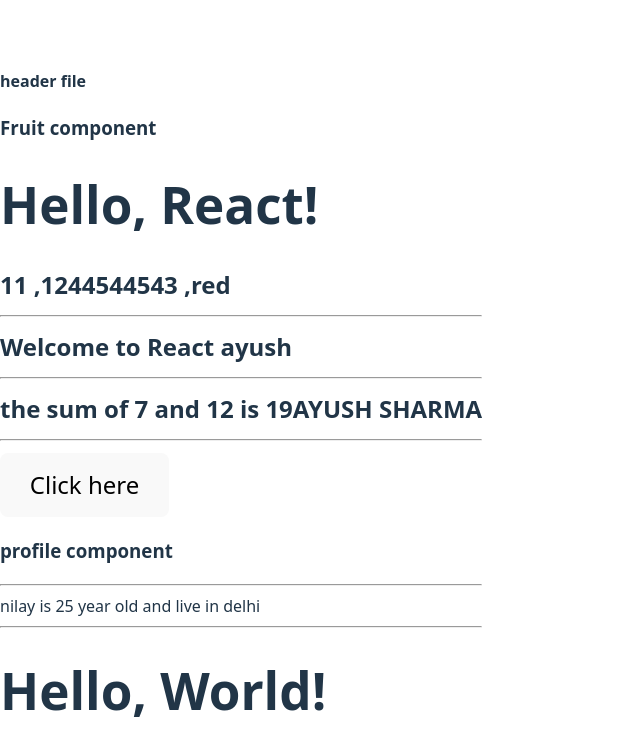
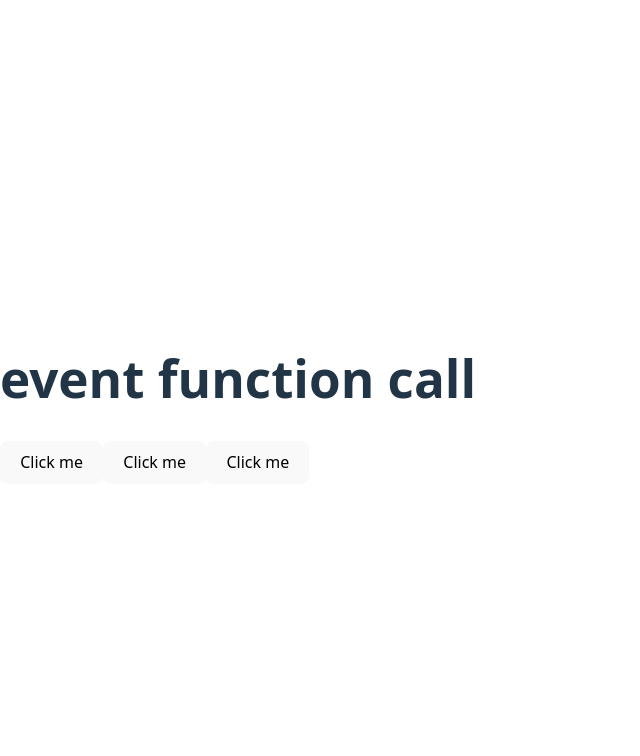
Before and after one commit to AyushSharma-17/React_revsionT1, a React (Vite) app: page / in a window 1280 px wide. Shown: the top 756 px of the page, without its empty margins (0-640 px from the left). Built offline with nearby package versions, Linux system fonts and the light colour scheme.

Commit message:
click event and function call

```diff
--- a/src/App.jsx
+++ b/src/App.jsx
@@ -1,58 +1,20 @@
-import Header from "./Header";
-import Fruit from "./Fruit";
-import Login,{Profile,UserKey} from "./Usercomponet";
 function App(){
-
-  const userName= "ayush";
-  let x=7;
-  let y=12;
-  const Name= "ayush sharma";
-
-const userObj1={
-    name:"nilay",
-    age:25,
-    city:"delhi"
+  function callFun(){
+    alert("Hello World")
   }
-  const userArray=['sam','jhon','doe']
-
-
-
-
-
+  const fruit=()=>{
+    alert("i am fruit")
+  }
+  const fun=(name)=>{
+    alert(`Hello ${name}`)
+  }
   return(
     <div>
-      <Header />
-      <Fruit/>
-
-      <h1>Hello, React!</h1>
-      <h2>{sum()} ,{UserKey} ,{color()}
-        <hr/>
-        Welcome to React {userName}
-        <hr />
-        the sum of {x} and {y} is {x+y}
-        {Name.toUpperCase()}
-        <hr />
-        <button onClick={()=> alert(`hello, ${userName}`)}>Click here</button>
-      </h2>
-      <Profile/>
-      <hr/>
-      {userObj1.name} is {userObj1.age} year old and live in {userObj1.city}
-      <hr/>
-      <Hello />
+      <h1>event function call</h1>
+      <button onClick={callFun}>Click me</button>
+      <button onClick={fruit}>Click me</button>
+      <button onClick={()=>fun("John")}>Click me</button>
     </div>
   )
 }
-function Hello(){
-  return(
-    <h1>Hello, World!</h1>
-  )
-}
-function sum(){
-  return 7+4;
-}
-function color(){
-  return "red";
-}
-
-
 export default App;
```
